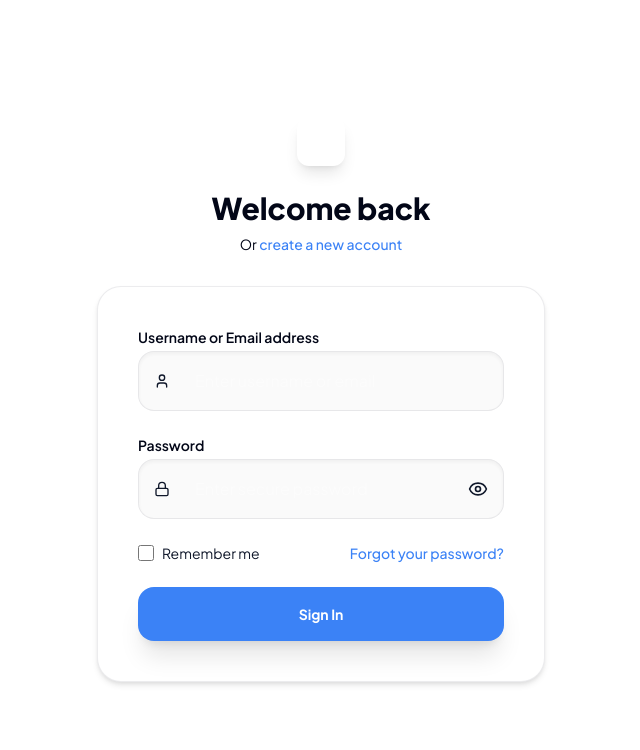
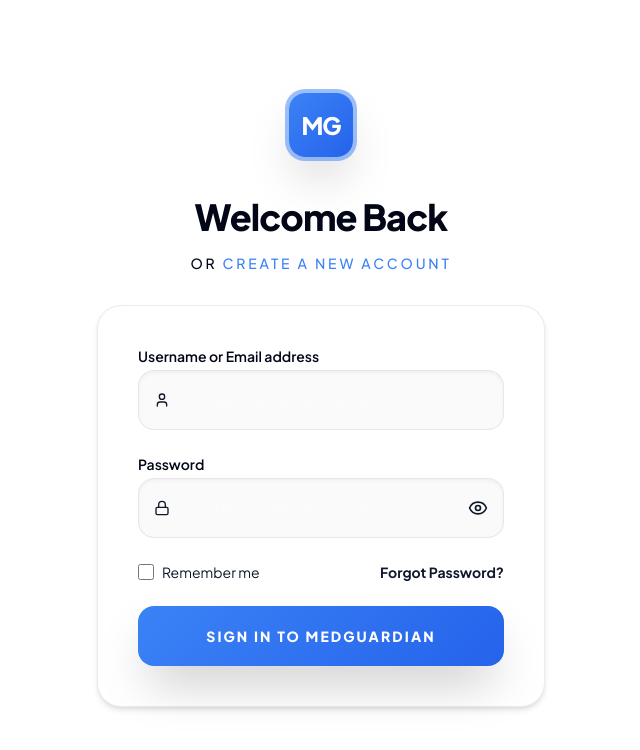
Before and after one commit to adithyakrish0/Medguardian, a Next.js app in the folder frontend/: page /login in a window 1280 px wide. Shown: the top 750 px of the page, without its empty margins (319-959 px from the left). Built offline with nearby package versions, Linux system fonts and the light colour scheme; no server answers.

Commit message:
style: professionalize authentication UI with better branding and typography

```diff
--- a/frontend/src/app/login/page.tsx
+++ b/frontend/src/app/login/page.tsx
@@ -45,19 +45,16 @@
     return (
         <div className="min-h-screen bg-medical-light flex flex-col justify-center py-12 sm:px-6 lg:px-8">
             <div className="sm:mx-auto sm:w-full sm:max-w-md">
-                <div className="flex justify-center mb-6">
-                    <div className="w-12 h-12 rounded-xl bg-medical-primary flex items-center justify-center shadow-lg">
-                        <span className="text-white font-bold text-xl">M</span>
+                <div className="flex justify-center mb-10">
+                    <div className="w-16 h-16 rounded-2xl medical-gradient flex items-center justify-center shadow-2xl shadow-primary/20 ring-4 ring-primary/10">
+                        <span className="text-white font-black text-2xl tracking-tighter">MG</span>
                     </div>
                 </div>
-                <h2 className="text-center text-3xl font-extrabold text-foreground">
-                    Welcome back
+                <h2 className="text-center text-4xl font-black text-foreground tracking-tight">
+                    Welcome Back
                 </h2>
-                <p className="mt-2 text-center text-sm text-foreground/70">
-                    Or{' '}
-                    <Link href="/signup" className="font-medium text-primary hover:underline">
-                        create a new account
-                    </Link>
+                <p className="mt-4 text-center text-sm text-foreground/50 font-medium uppercase tracking-[0.2em]">
+                    Or <Link href="/signup" className="text-primary hover:text-primary/80 transition-colors">Create a New Account</Link>
                 </p>
             </div>
 
@@ -135,8 +132,8 @@
                             </div>
 
                             <div className="text-sm">
-                                <a href="#" className="font-medium text-primary hover:underline">
-                                    Forgot your password?
+                                <a href="#" className="font-bold text-primary/80 hover:text-primary transition-colors">
+                                    Forgot Password?
                                 </a>
                             </div>
                         </div>
@@ -145,15 +142,15 @@
                             <button
                                 type="submit"
                                 disabled={loading}
-                                className={`w-full flex items-center justify-center py-4 px-4 border border-transparent rounded-2xl shadow-xl text-sm font-bold text-white bg-primary hover:scale-[1.02] active:scale-95 transition-all focus:outline-none focus:ring-2 focus:ring-offset-2 focus:ring-secondary ${loading ? 'opacity-80 cursor-not-allowed' : ''}`}
+                                className={`w-full flex items-center justify-center py-5 px-4 rounded-2xl shadow-2xl shadow-primary/30 text-sm font-black uppercase tracking-[0.15em] text-white medical-gradient hover:scale-[1.02] active:scale-[0.98] transition-all focus:outline-none focus:ring-4 focus:ring-primary/20 ${loading ? 'opacity-80 cursor-not-allowed' : ''}`}
                             >
                                 {loading ? (
                                     <span className="flex items-center gap-3">
                                         <Loader2 className="w-5 h-5 animate-spin" />
-                                        <span>Signing In...</span>
+                                        <span>Authenticating...</span>
                                     </span>
                                 ) : (
-                                    'Sign In'
+                                    'Sign In To MedGuardian'
                                 )}
                             </button>
                         </div>
--- a/frontend/src/app/signup/page.tsx
+++ b/frontend/src/app/signup/page.tsx
@@ -45,19 +45,16 @@
     return (
         <div className="min-h-screen bg-medical-light flex flex-col justify-center py-12 sm:px-6 lg:px-8">
             <div className="sm:mx-auto sm:w-full sm:max-w-md">
-                <div className="flex justify-center mb-6">
-                    <div className="w-12 h-12 rounded-xl bg-medical-primary flex items-center justify-center shadow-lg">
-                        <span className="text-white font-bold text-xl">M</span>
+                <div className="flex justify-center mb-10">
+                    <div className="w-16 h-16 rounded-2xl medical-gradient flex items-center justify-center shadow-2xl shadow-primary/20 ring-4 ring-primary/10">
+                        <span className="text-white font-black text-2xl tracking-tighter">MG</span>
                     </div>
                 </div>
-                <h2 className="text-center text-3xl font-extrabold text-foreground">
-                    Create your account
+                <h2 className="text-center text-4xl font-black text-foreground tracking-tight">
+                    Create Account
                 </h2>
-                <p className="mt-2 text-center text-sm text-foreground/70">
-                    Already have an account?{' '}
-                    <Link href="/login" className="font-medium text-primary hover:underline">
-                        Sign in instead
-                    </Link>
+                <p className="mt-4 text-center text-sm text-foreground/50 font-medium uppercase tracking-[0.2em]">
+                    Already have an account? <Link href="/login" className="text-primary hover:text-primary/80 transition-colors">Sign In Instead</Link>
                 </p>
             </div>
 
@@ -116,23 +113,23 @@
                             <label htmlFor="role" className="block text-sm font-semibold text-foreground">
                                 I am a...
                             </label>
-                            <div className="mt-1 grid grid-cols-2 gap-3">
+                            <div className="mt-2 p-1 bg-white/5 border border-white/10 rounded-2xl grid grid-cols-2 gap-1">
                                 <button
                                     type="button"
                                     onClick={() => setRole('senior')}
-                                    className={`py-3 px-4 border rounded-xl text-sm font-medium transition-all ${role === 'senior'
-                                        ? 'bg-primary text-white border-primary shadow-md'
-                                        : 'bg-card text-foreground border-card-border hover:bg-primary/10'
+                                    className={`py-3 px-4 rounded-xl text-xs font-black uppercase tracking-widest transition-all ${role === 'senior'
+                                        ? 'bg-primary text-white shadow-lg'
+                                        : 'text-foreground/40 hover:text-foreground/60 hover:bg-white/5'
                                         }`}
                                 >
-                                    Senior Citizen
+                                    Senior
                                 </button>
                                 <button
                                     type="button"
                                     onClick={() => setRole('caregiver')}
-                                    className={`py-3 px-4 border rounded-xl text-sm font-medium transition-all ${role === 'caregiver'
-                                        ? 'bg-primary text-white border-primary shadow-md'
-                                        : 'bg-card text-foreground border-card-border hover:bg-primary/10'
+                                    className={`py-3 px-4 rounded-xl text-xs font-black uppercase tracking-widest transition-all ${role === 'caregiver'
+                                        ? 'bg-primary text-white shadow-lg'
+                                        : 'text-foreground/40 hover:text-foreground/60 hover:bg-white/5'
                                         }`}
                                 >
                                     Caregiver
@@ -173,9 +170,9 @@
                             <button
                                 type="submit"
                                 disabled={loading}
-                                className={`w-full flex justify-center py-4 px-4 border border-transparent rounded-2xl shadow-xl text-sm font-bold text-white bg-primary hover:scale-[1.02] transition-all focus:outline-none focus:ring-2 focus:ring-offset-2 focus:ring-secondary ${loading ? 'opacity-70 cursor-not-allowed' : ''}`}
+                                className={`w-full flex justify-center py-5 px-4 rounded-2xl shadow-2xl shadow-primary/30 text-sm font-black uppercase tracking-[0.15em] text-white medical-gradient hover:scale-[1.02] active:scale-[0.98] transition-all focus:outline-none focus:ring-4 focus:ring-primary/20 ${loading ? 'opacity-70 cursor-not-allowed' : ''}`}
                             >
-                                {loading ? 'Creating account...' : 'Create Account'}
+                                {loading ? 'Finalizing Setup...' : 'Launch Your Account'}
                             </button>
                         </div>
                     </form>
```
